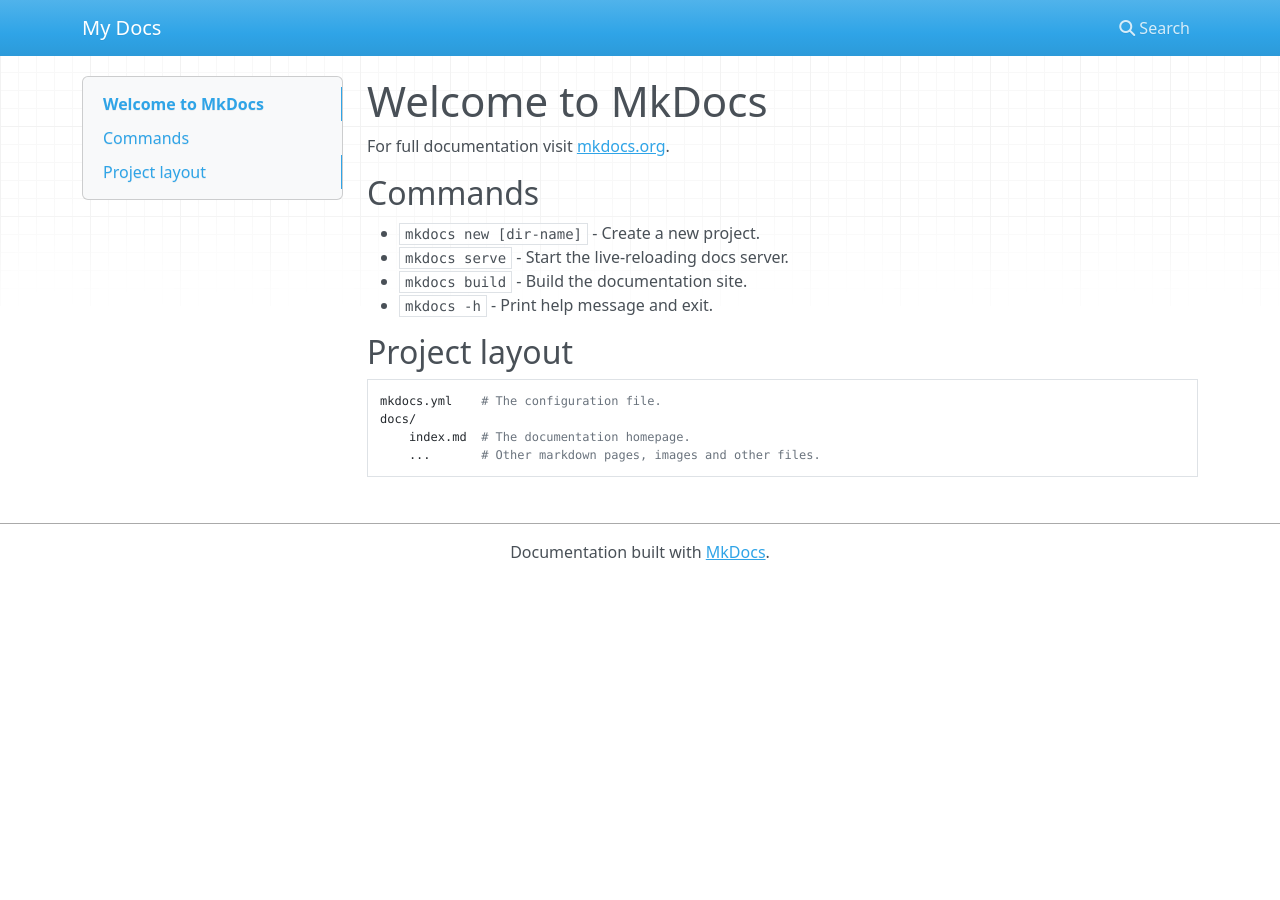
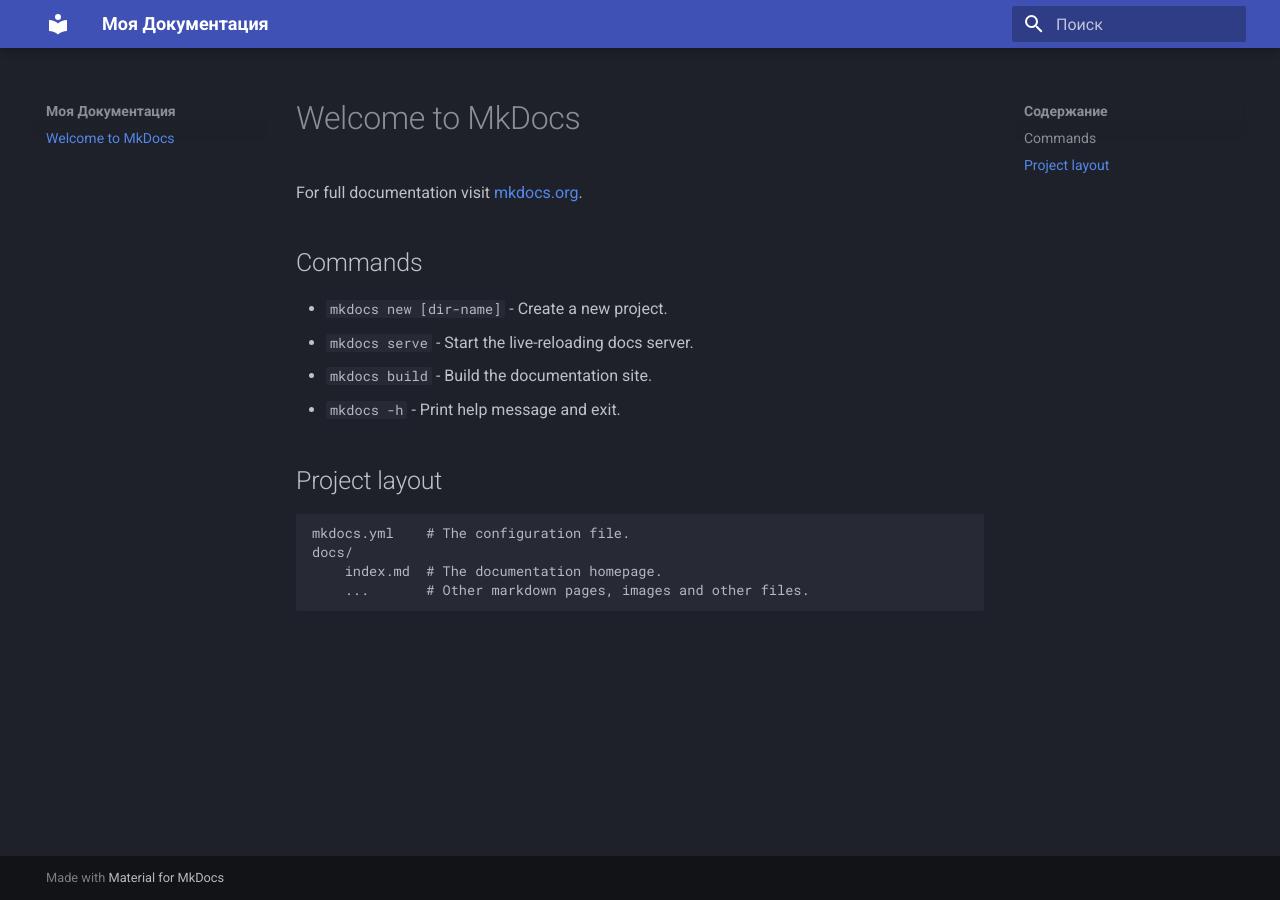
Before and after one commit to hyundaedo/ddocs, an MkDocs documentation site: the page built from docs/index.md, in a window 1280 px wide. Built offline with MkDocs 1.6.1 and Material for MkDocs 9.7.7, drawn with Linux system fonts in a browser that asks for light colours; nearby versions of some CDN libraries.

Commit message:
тема оформления в mkdocs.yml

```diff
--- a/mkdocs.yml
+++ b/mkdocs.yml
@@ -1 +1,7 @@
-site_name: My Docs
+site_name: Моя Документация
+theme:
+  name: material
+  language: ru
+  palette:
+    scheme: slate  # Темная тема (замени на default для светлой)
+    primary: indigo
```
